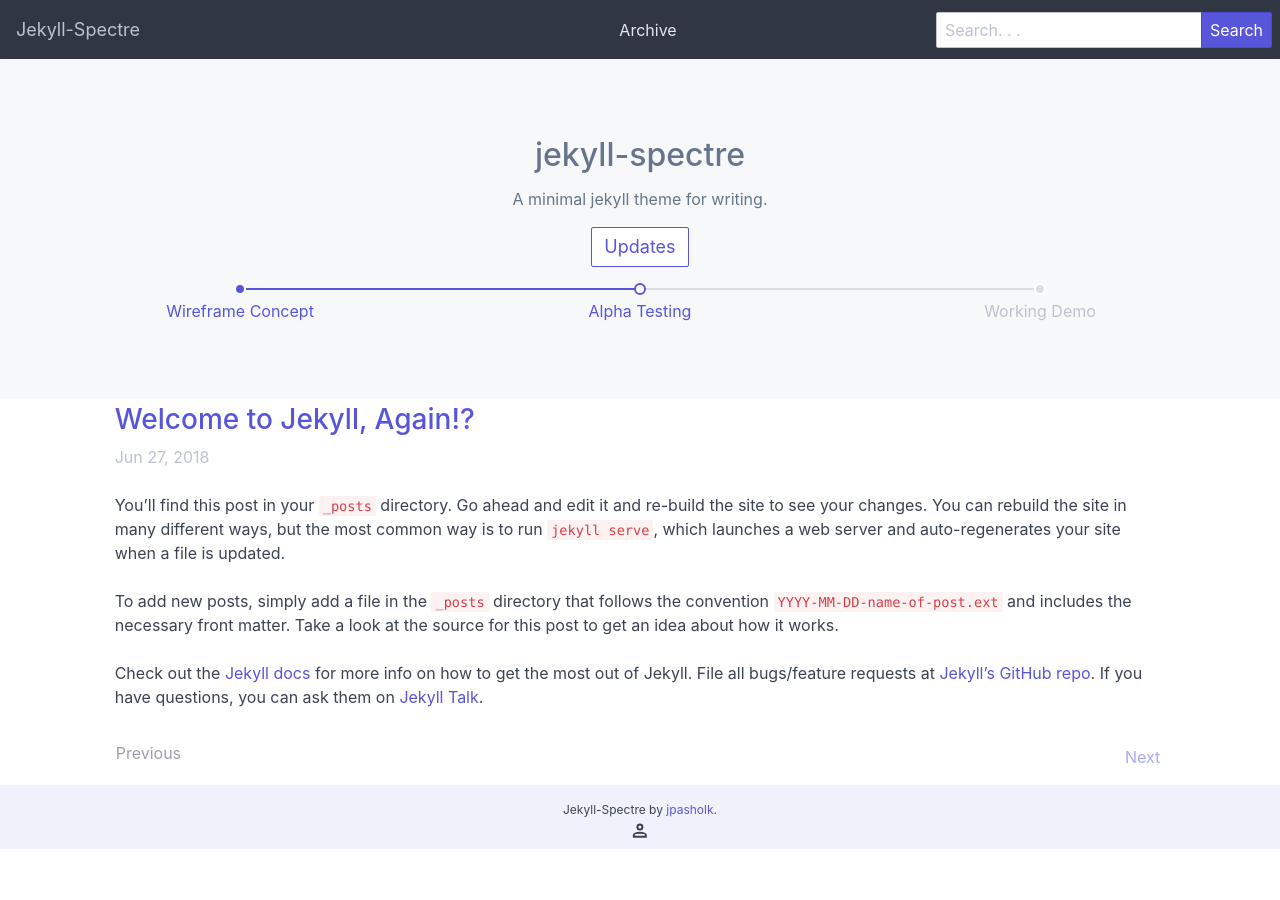
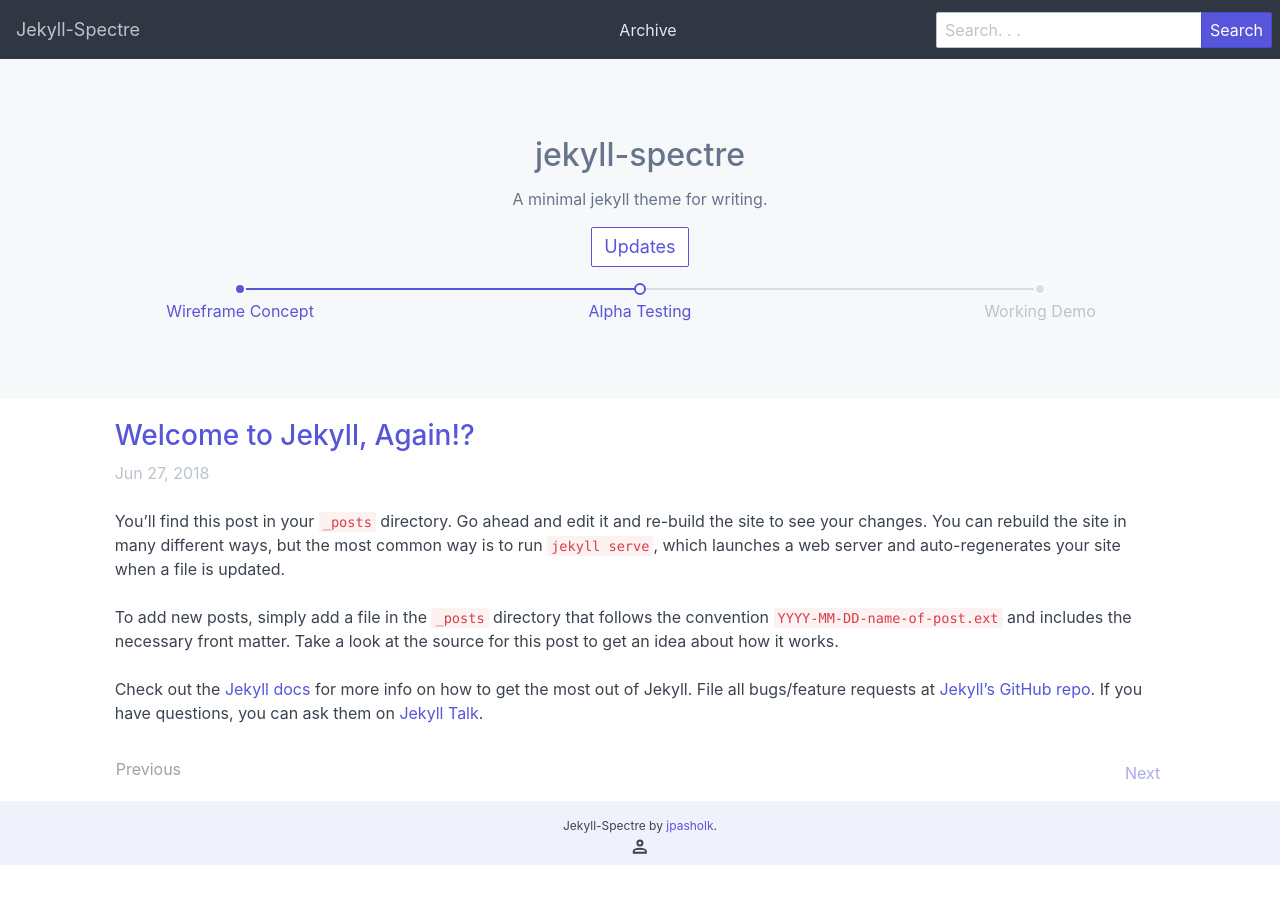
Before and after one commit to jpasholk/jekyll-spectre, a Jekyll site: the page built from index.html, in a window 1280 px wide. Built offline with Jekyll 4.4.1, drawn with Linux system fonts in a browser that asks for light colours; the list of posts is cut into pages by our own code.

Commit message:
Small layout tweaks

```diff
--- a/_includes/header.html
+++ b/_includes/header.html
@@ -14,7 +14,7 @@
       <button class="btn btn-primary input-group-btn">Search</button>
     </div>
 
-    <button class="btn btn-link show-sm"><span class="text-secondary">Search</span></button>
+    <button class="btn btn-link show-sm"><del class="text-secondary">Search</del></button>
   </section>
 
 </header>
--- a/_layouts/home.html
+++ b/_layouts/home.html
@@ -4,7 +4,7 @@ layout: default
 
 <body>
 
-  <section class="">
+  <section>
     <div class="empty">
         <p class="empty-title h2">jekyll-spectre</p>
         <p class="empty-subtitle">A minimal jekyll theme for writing.</p>
@@ -27,9 +27,9 @@ layout: default
     </div>
   </section>
 
-  <article class="container">
+  <article class="container pt-2">
 
-    <section class="columns">
+    <section class="columns pt-2">
       <div class="column col-1"></div>
 
       <section class="tile column col-10 col-mx-auto pt-2">
```
